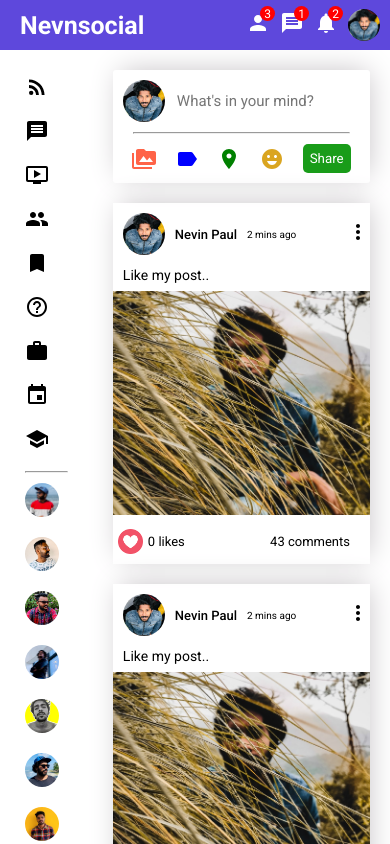
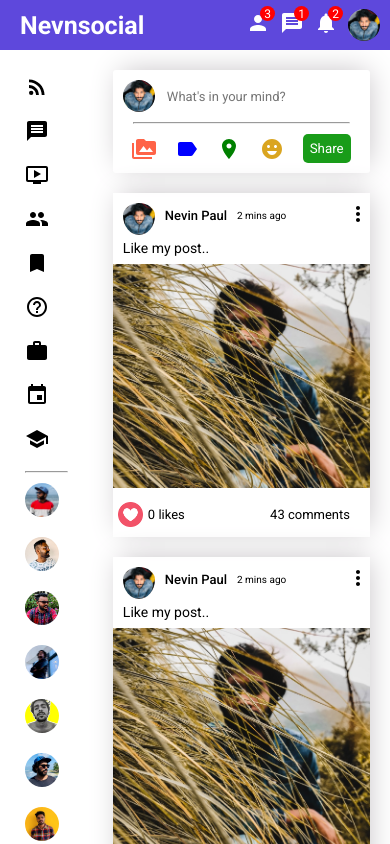
Before and after one commit to nevinpaul/social-app, a React (Create React App) app: page / in a window 390 px wide. Shown: the top 844 px of the page. Built offline with nearby package versions, Linux system fonts and the light colour scheme.

Commit message:
media query final done 3

```diff
--- a/src/components/post/post.css
+++ b/src/components/post/post.css
@@ -91,4 +91,12 @@
     .postCaption{
         font-size: 14px;
     }
+
+    .postProfileImg{
+        width: 32px;
+        height: 32px;
+        padding: 10px 10px 3px 10px;
+
+
+    }
 }
--- a/src/components/share/share.css
+++ b/src/components/share/share.css
@@ -60,4 +60,13 @@
     .shareItemName{
         display: none;
     }
+
+    .shareProfileImg{
+        height: 32px;
+        width: 32px;
+    }
+
+    .shareInput{
+        font-size: 13px;
+    }
 }
```
